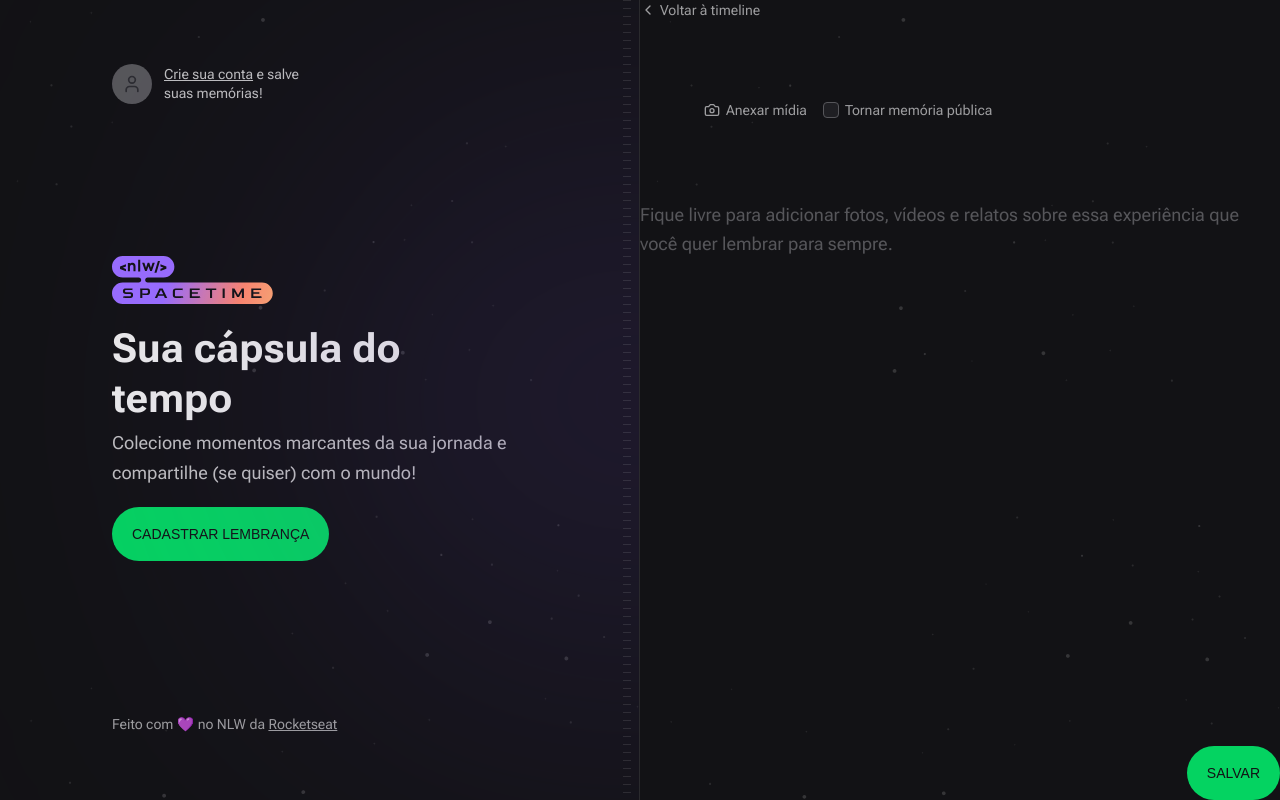
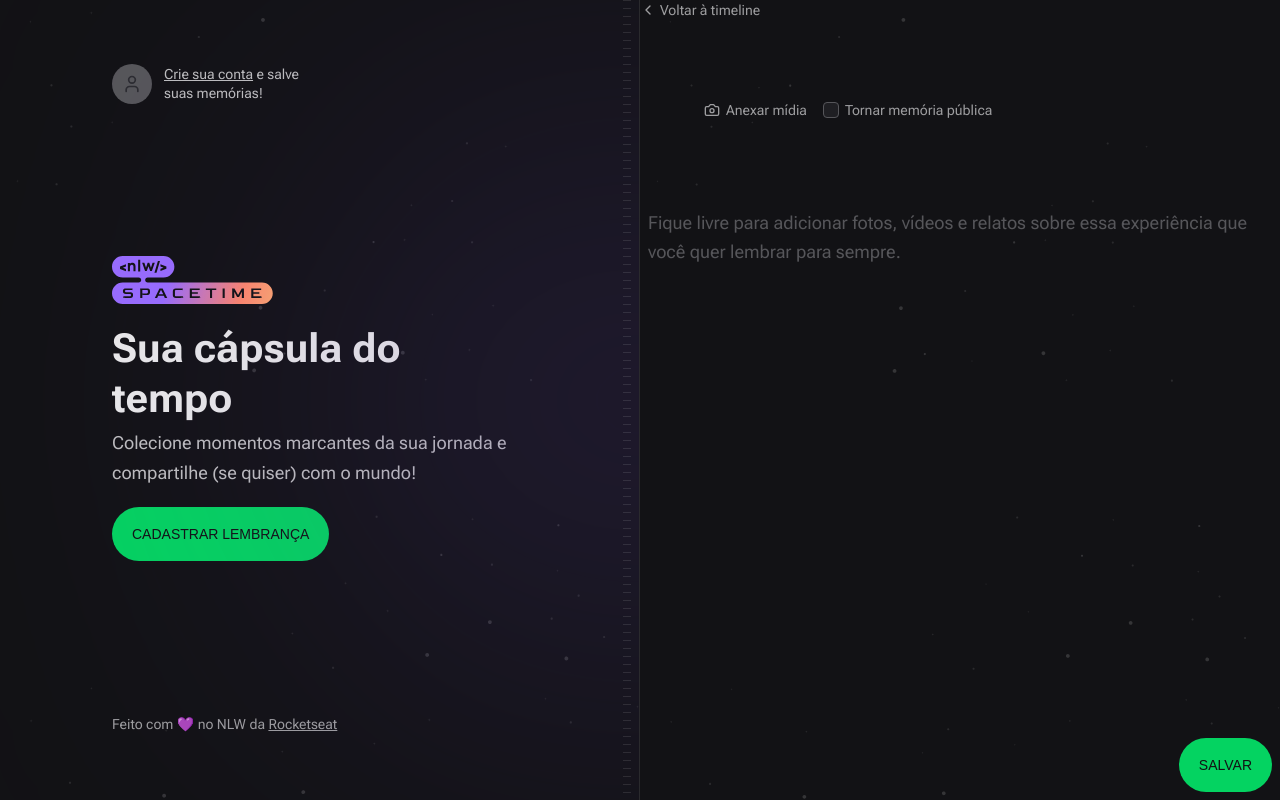
Before and after one commit to RafaelMatos/NLW_Timeline_front, a Next.js app: page /memories/new in a window 1280 px wide. Built offline with nearby package versions, Linux system fonts and the light colour scheme; no server answers; a web font is replaced by a local one.

Commit message:
README - readme file added

```diff
--- a/src/components/NewMemoryForm.tsx
+++ b/src/components/NewMemoryForm.tsx
@@ -66,12 +66,12 @@ export function NewMemoryForm() {
       <textarea
         name="content"
         spellCheck={false}
-        className="w-full flex-1 resize-none border-0 bg-transparent p-0 text-lg leading-relaxed text-gray-100 placeholder:text-gray-400 focus:ring-0"
+        className="w-full flex-1 resize-none border-0 bg-transparent px-2 text-lg leading-relaxed text-gray-100 placeholder:text-gray-400 focus:ring-0"
         placeholder="Fique livre para adicionar fotos, vídeos e relatos sobre essa experiência que você quer lembrar para sempre."
       />
       <button
         type="submit"
-        className="inline-block self-end rounded-full bg-green-500  px-5 py-5 font-alt text-sm uppercase leading-none text-gray-900 hover:bg-green-600"
+        className="mb-2 mr-2 inline-block self-end rounded-full bg-green-500  px-5 py-5 font-alt text-sm uppercase leading-none text-gray-900 hover:bg-green-600"
       >
         Salvar
       </button>
--- a/src/components/Profile.tsx
+++ b/src/components/Profile.tsx
@@ -1,4 +1,5 @@
 import { getUser } from '@/lib/auth'
+import { LogOut } from 'lucide-react'
 import Image from 'next/image'
 
 export function Profile() {
@@ -17,9 +18,9 @@ export function Profile() {
         Olá, <span>{name}</span>
         <a
           href="/api/auth/logout"
-          className="block text-red-400 hover:text-red-300"
+          className="block flex gap-2 text-red-400 hover:text-red-300"
         >
-          Sair
+          Sair <LogOut size={18} />
         </a>
       </p>
     </div>
```
Also changed, not shown: 2 other files (tests, documents, lock files or other folders).
